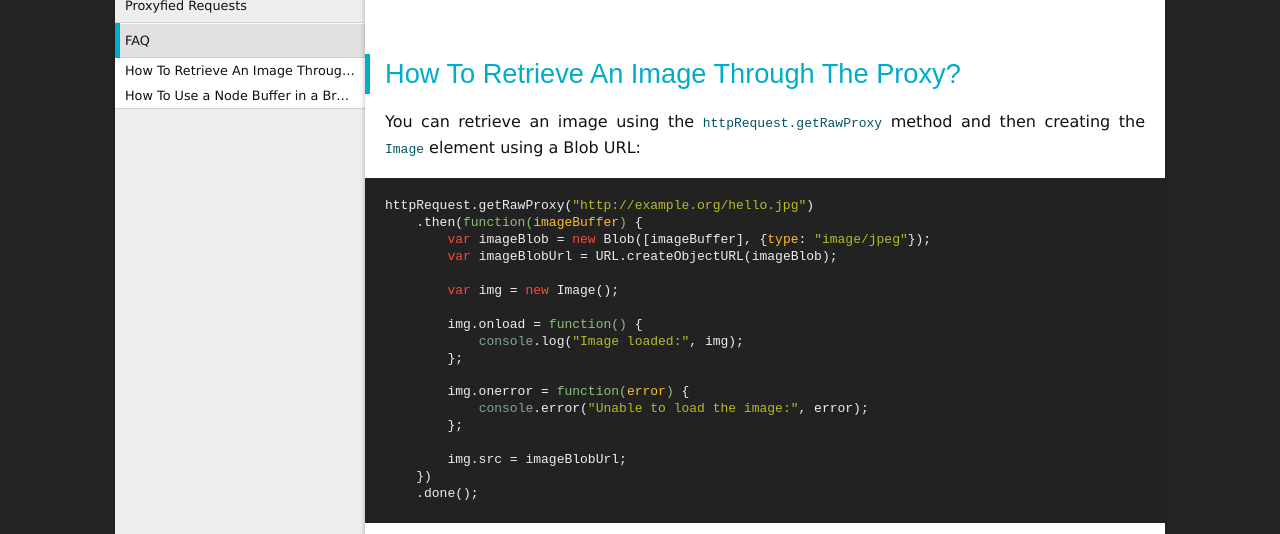
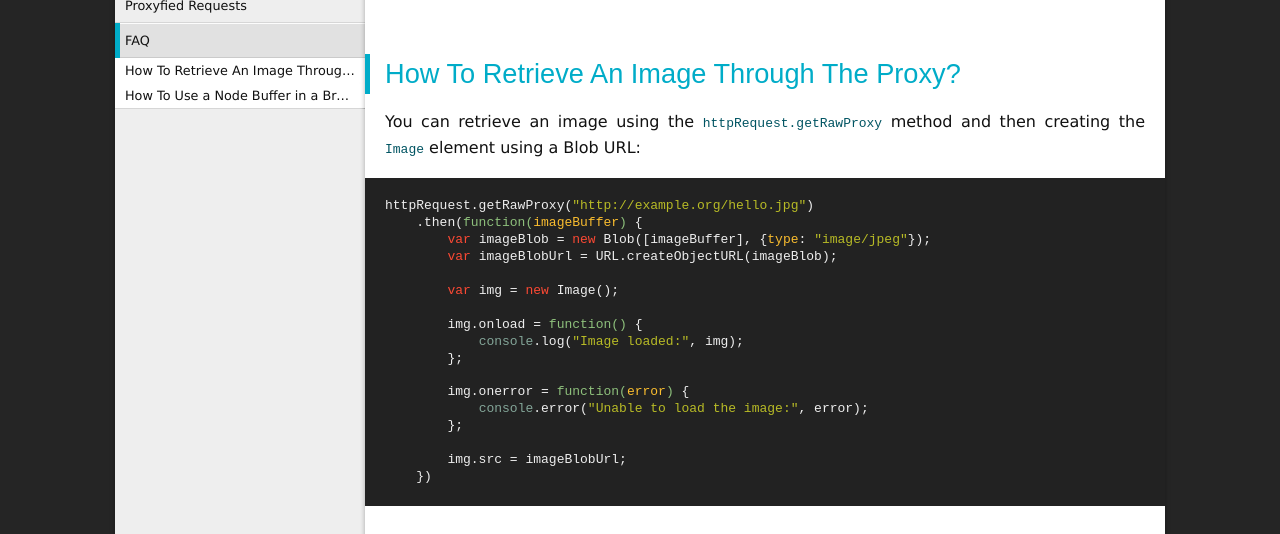
Before and after one commit to wanadev/obsidian-http-request, a plain HTML site: page faq.html in a window 1280 px wide. Shown: the part 266-800 px from the top of the page. Drawn offline with Linux system fonts and the light colour scheme.

Commit message:
Deploying to gh-pages from @ wanadev/obsidian-http-request@95cb1a21d0434ea9af3fa4f9d24fcbfa0598bac7 🚀

```diff
--- a/faq.html
+++ b/faq.html
@@ -121,8 +121,7 @@ creating the <code>Image</code> element using a Blob URL:</p>
         };
 
         img.src = imageBlobUrl;
-    })
-    .done();</code></pre>
+    })</code></pre>
 
 <h2 id="how-to-use-a-node-buffer-in-a-browser">How To Use a Node Buffer in a Browser?</h2>
 <p>If you are using <a href="http://browserify.org/">Browserify</a> you have nothing to do, it will automatically
```
